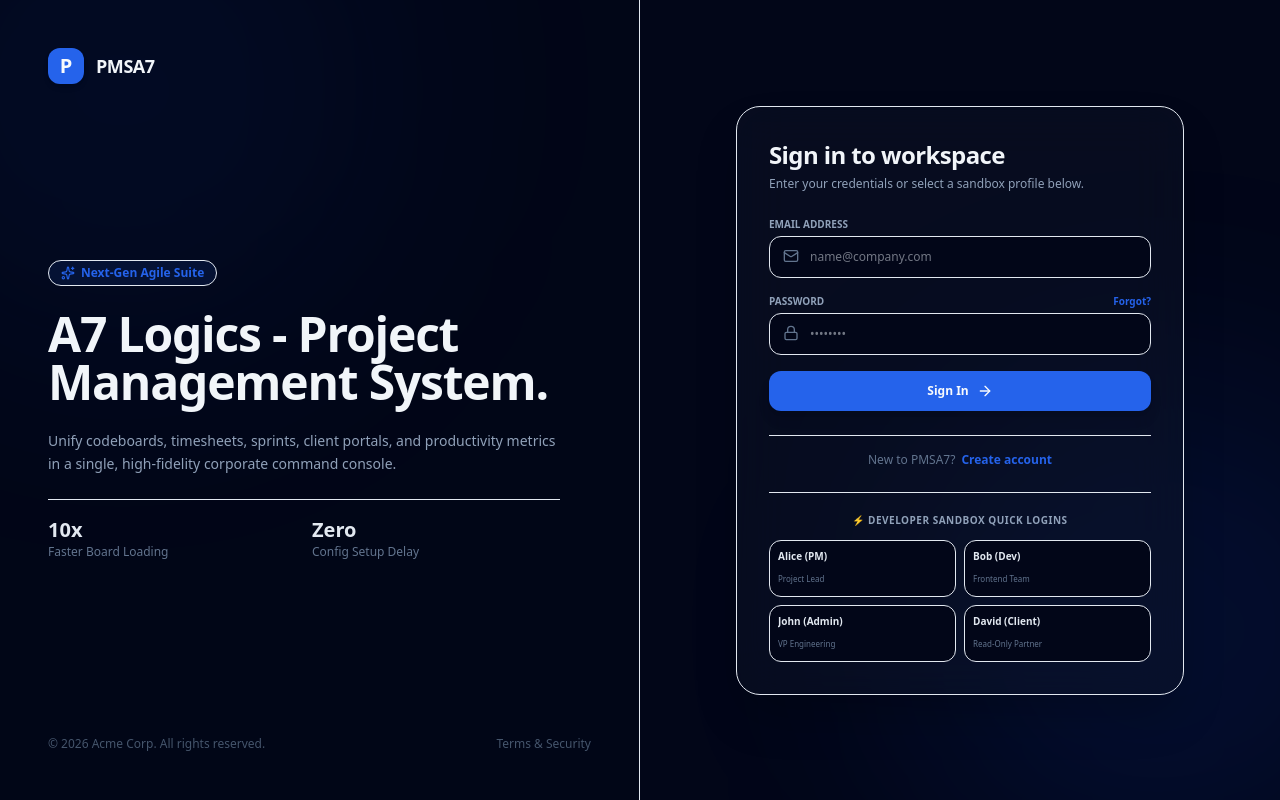
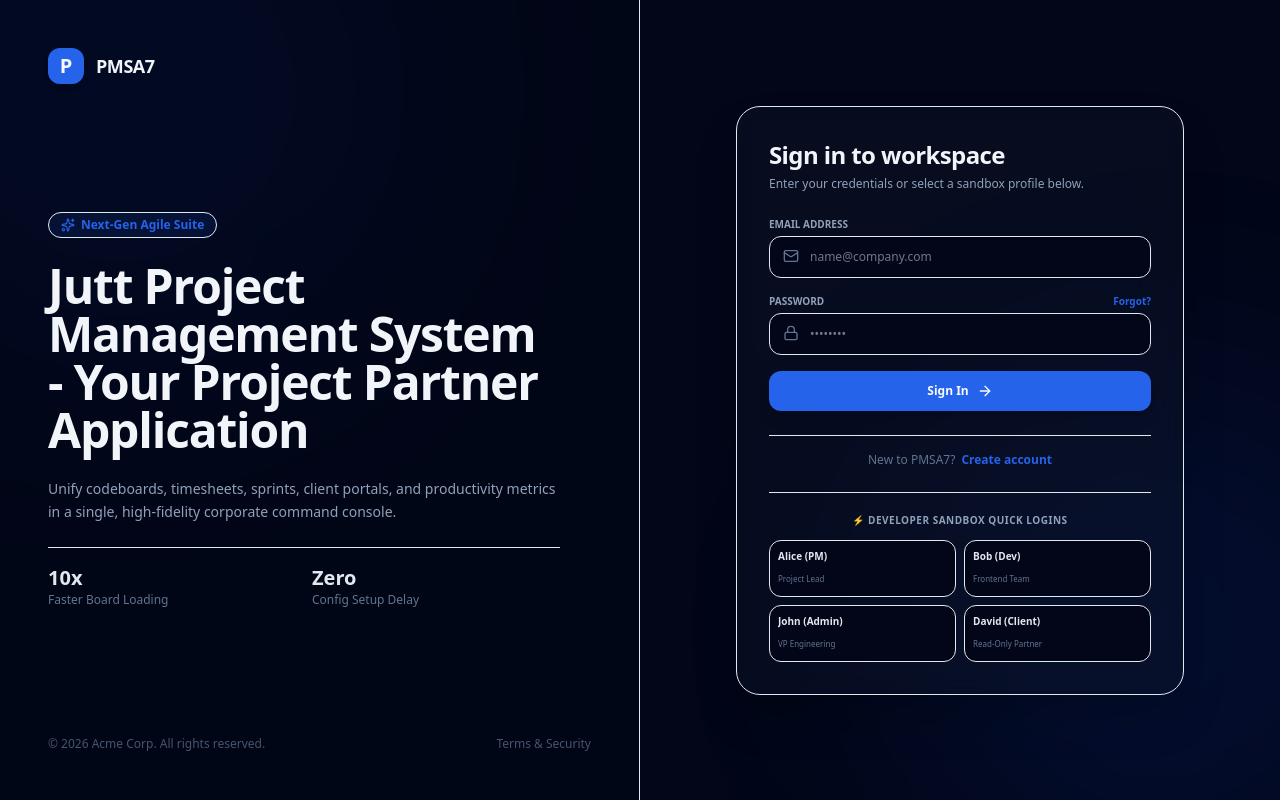
Before and after one commit to chnaeemtariq541/pmsa7, a Next.js app: page /auth in a window 1280 px wide. Built offline with nearby package versions, Linux system fonts and the light colour scheme; no server answers; the database is empty.

Commit message:
Updated some text

```diff
--- a/src/app/auth/page.tsx
+++ b/src/app/auth/page.tsx
@@ -124,7 +124,7 @@ export default function AuthPage() {
             <Sparkles className="w-3.5 h-3.5" /> Next-Gen Agile Suite
           </span>
           <h1 className="text-4xl lg:text-5xl font-black text-slate-100 tracking-tight leading-none">
-            A7 Logics - Project Management System.
+            Jutt Project Management System - Your Project Partner Application
           </h1>
           <p className="text-slate-400 text-sm leading-relaxed">
             Unify codeboards, timesheets, sprints, client portals, and productivity metrics in a single, high-fidelity corporate command console.
```
